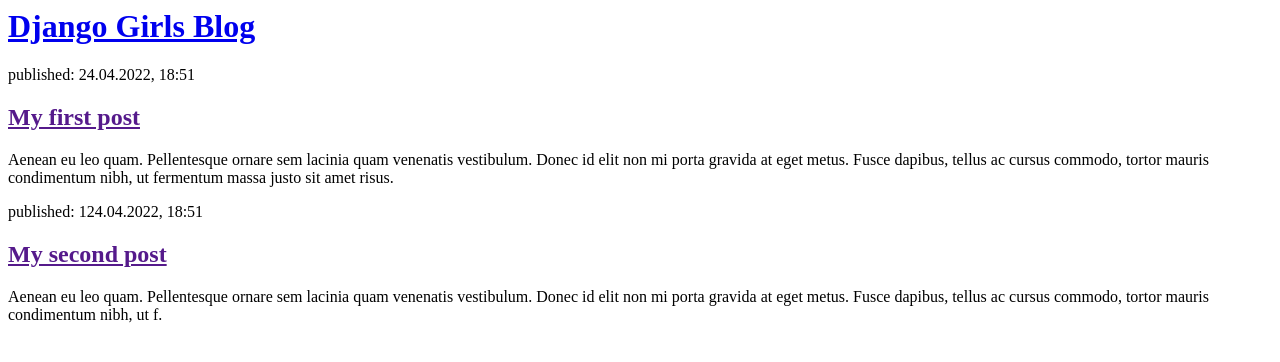
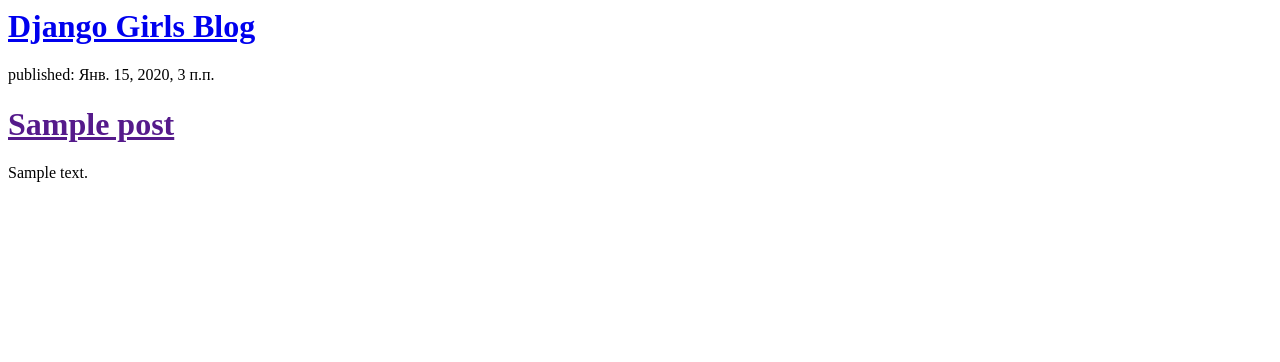
Before and after one commit to Sypayo/my-first-blog, a Django app: template blog/templates/blog/post_list.html in a window 1280 px wide. Shown: the top 362 px of the page. Run offline with Django 3.2, Linux system fonts and the light colour scheme; the template is opened without the code that fills it: values that come from a table or form of the project are taken from there, others are empty; tables that the repository leaves empty hold one stand-in row (values such as "Sample post").

Commit message:
Modified templates to display posts from database.

```diff
--- a/blog/templates/blog/post_list.html
+++ b/blog/templates/blog/post_list.html
@@ -6,17 +6,12 @@
         <div>
             <h1><a href="/">Django Girls Blog</a></h1>
         </div>
-
-        <div>
-            <p>published: 24.04.2022, 18:51</p>
-            <h2><a href="">My first post</a></h2>
-            <p>Aenean eu leo quam. Pellentesque ornare sem lacinia quam venenatis vestibulum. Donec id elit non mi porta gravida at eget metus. Fusce dapibus, tellus ac cursus commodo, tortor mauris condimentum nibh, ut fermentum massa justo sit amet risus.</p>
-        </div>
-
-        <div>
-            <p>published: 124.04.2022, 18:51</p>
-            <h2><a href="">My second post</a></h2>
-            <p>Aenean eu leo quam. Pellentesque ornare sem lacinia quam venenatis vestibulum. Donec id elit non mi porta gravida at eget metus. Fusce dapibus, tellus ac cursus commodo, tortor mauris condimentum nibh, ut f.</p>
-        </div>
+        {% for post in posts %}
+            <div>
+                <p>published: {{ post.published_date}}</p>
+                <h1><a href=""> {{ post.title }}</a></h1>
+                <p>{{ post.text|linebreaksbr}}</p>
+            </div>
+        {% endfor %}
     </body>
 </html>
--- a/blog/views.py
+++ b/blog/views.py
@@ -2,7 +2,6 @@
 from django.utils import timezone
 from .models import Post
 
-# Create your views here.
 def post_list(request):
-    posts = Post.objects.filter(published_date__lte=timezone.noew()).order_by('published_date')
-    return render(request, 'blog/post_list.html',{'posts': posts})
+    posts = Post.objects.filter(published_date__lte=timezone.now()).order_by('published_date')
+    return render(request, 'blog/post_list.html', {'posts': posts})
```
